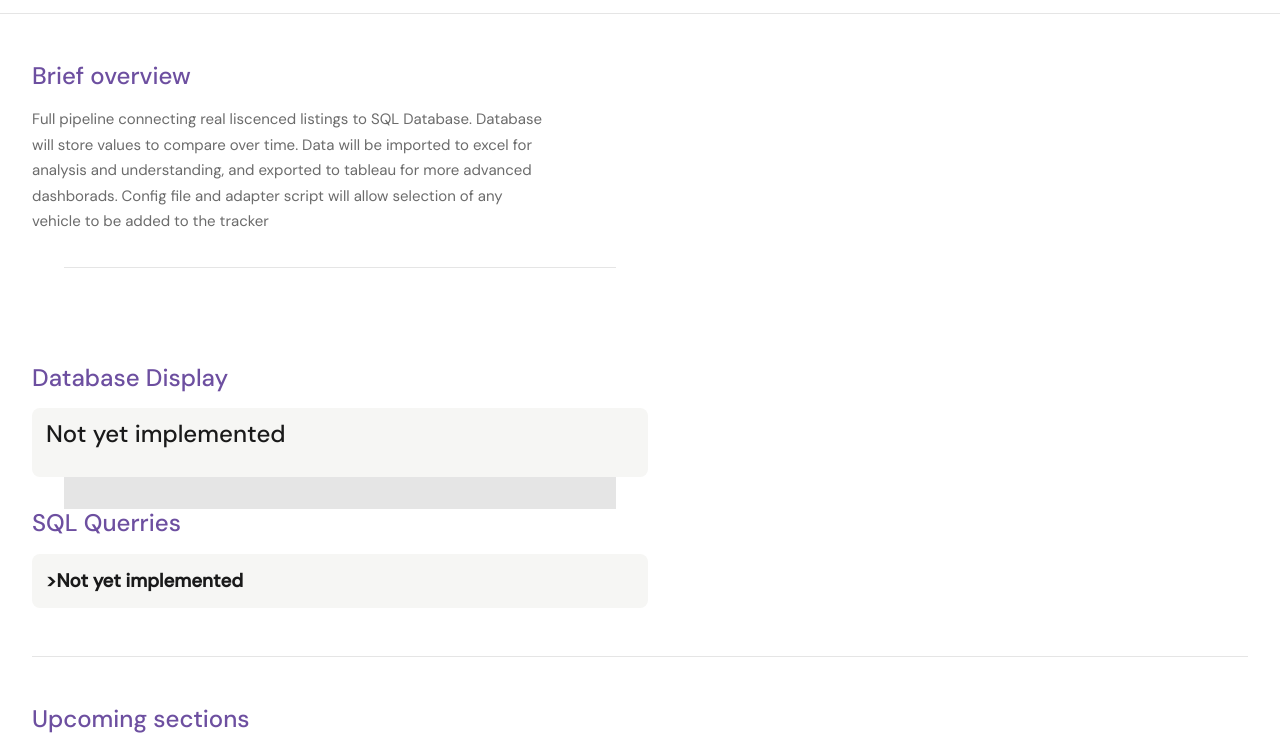
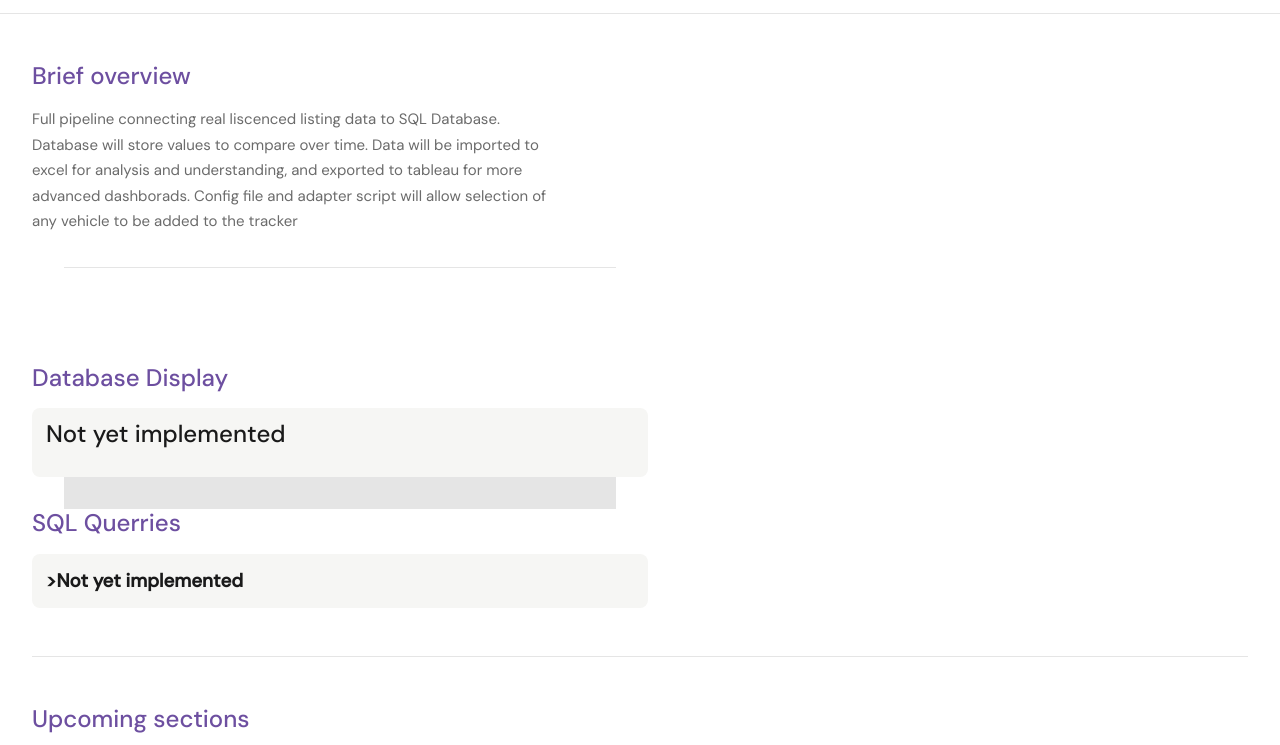
Before and after one commit to KadeDavis4/KadeDavis4.github.io, a plain HTML site: page pages/database.html in a window 1280 px wide. Shown: the part 55-800 px from the top of the page. Drawn offline with nearby package versions, Linux system fonts and the light colour scheme.

```diff
--- a/pages/database.html
+++ b/pages/database.html
@@ -24,7 +24,7 @@
 
 <section class="hero">
 <h2>Brief overview</h2>
-<p>Full pipeline connecting real liscenced listings to SQL Database. Database will store values to compare over time. Data will be imported to excel for analysis and understanding, and exported to tableau for more advanced dashborads. Config file and adapter script will allow selection of any vehicle to be added to the tracker</p>
+<p>Full pipeline connecting real liscenced listing data to SQL Database. Database will store values to compare over time. Data will be imported to excel for analysis and understanding, and exported to tableau for more advanced dashborads. Config file and adapter script will allow selection of any vehicle to be added to the tracker</p>
 
 <div class="divider"></div>
 </section>
```
